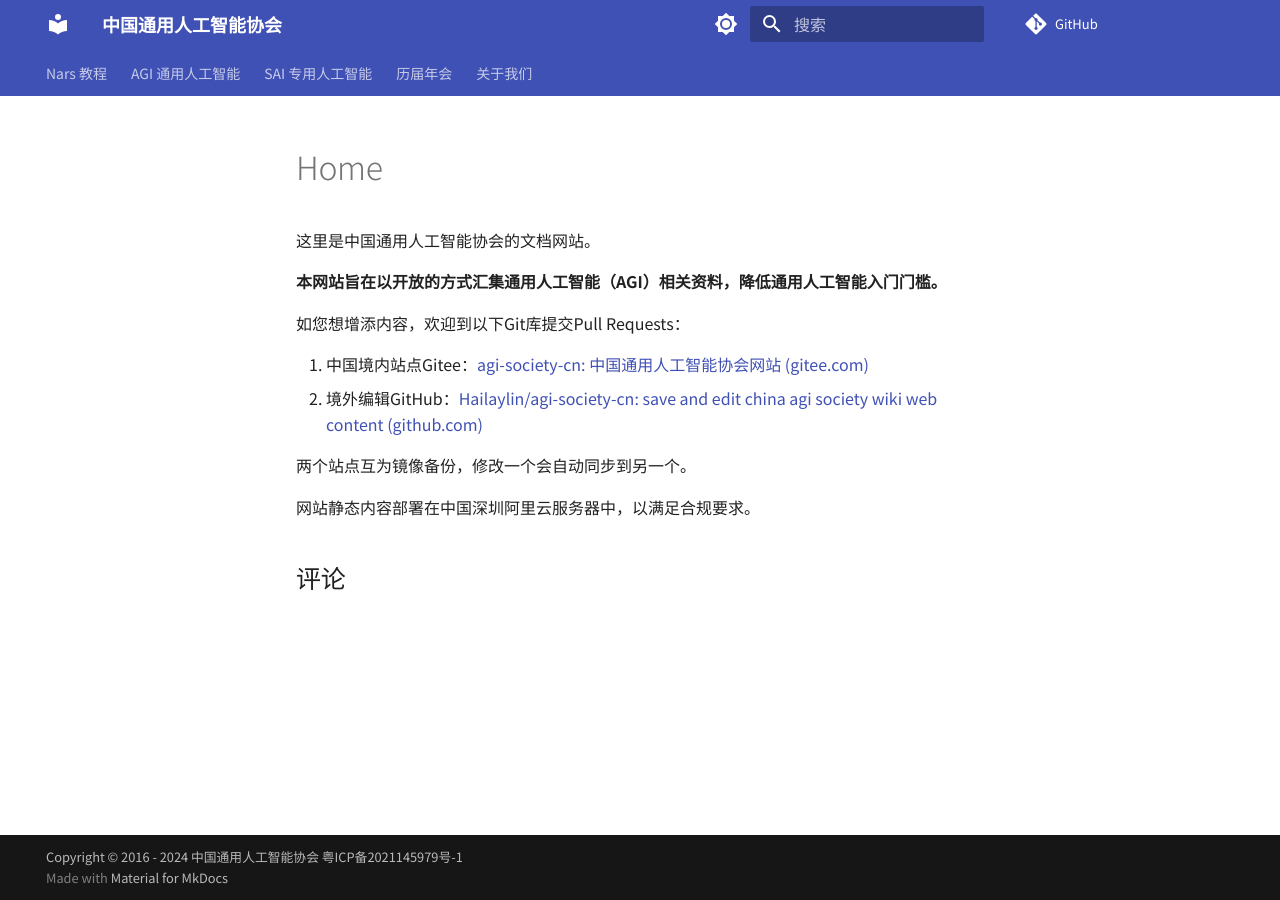
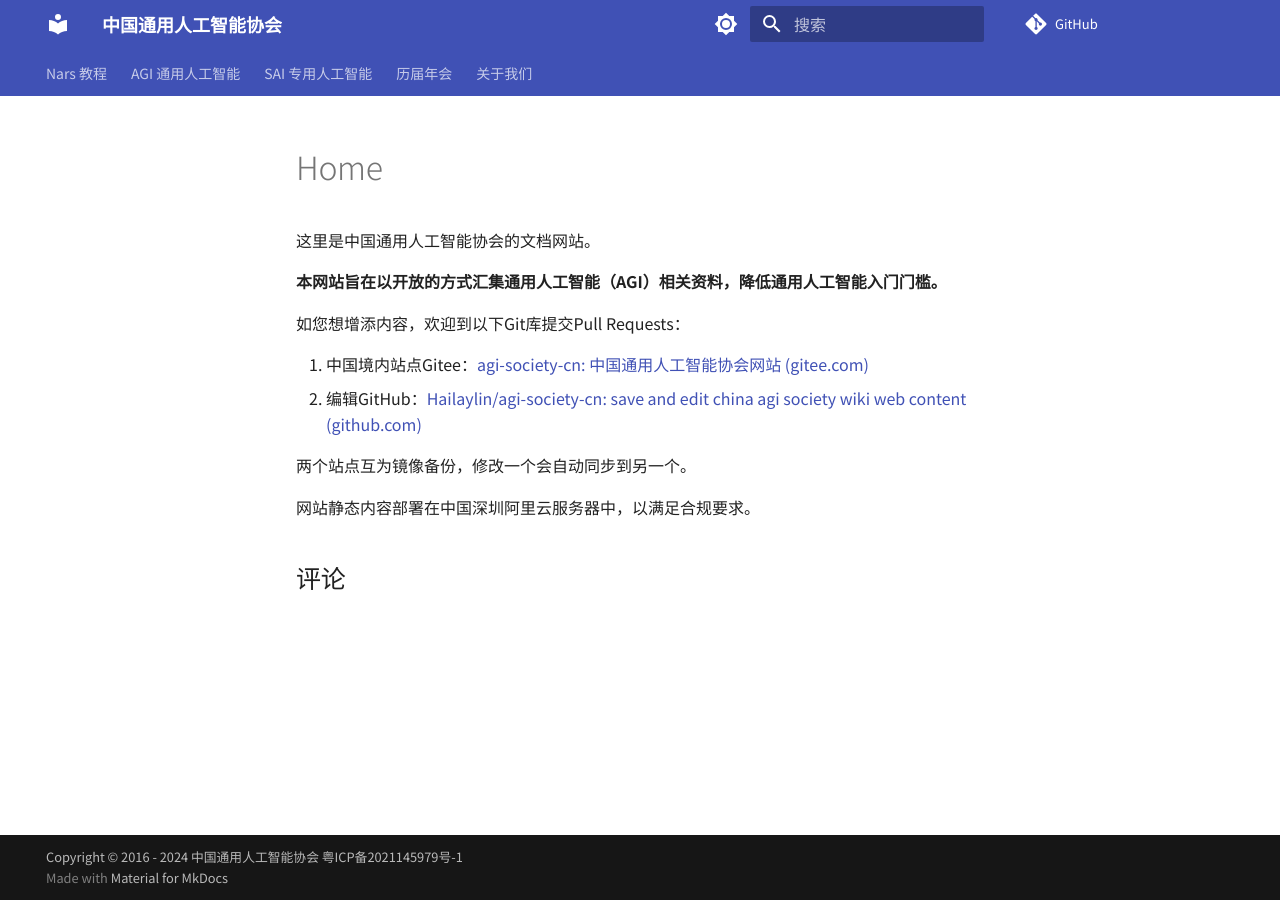
Before and after one commit to Hailaylin/agi-society-cn, an MkDocs documentation site: the page built from docs/index.md, in a window 1280 px wide. Built offline with MkDocs 1.6.1 and Material for MkDocs 9.7.7, drawn with Linux system fonts in a browser that asks for light colours; comment, search, counter and statistics services are not loaded.

Commit message:
📃 docs(2024年会，edit block格式): 修改换行问题：需要空行才能换行

```diff
--- a/docs/index.md
+++ b/docs/index.md
@@ -3,14 +3,12 @@ comments: true
 ---
 这里是中国通用人工智能协会的文档网站。
 
-
 **本网站旨在以开放的方式汇集通用人工智能（AGI）相关资料，降低通用人工智能入门门槛。**
-
 
 如您想增添内容，欢迎到以下Git库提交Pull Requests：
 
 1. 中国境内站点Gitee：[agi-society-cn: 中国通用人工智能协会网站 (gitee.com)](https://gitee.com/Hailay/agi-society-cn)
-2. 境外编辑GitHub：[Hailaylin/agi-society-cn: save and edit china agi society wiki web content (github.com)](https://github.com/Hailaylin/agi-society-cn)
+2. 编辑GitHub：[Hailaylin/agi-society-cn: save and edit china agi society wiki web content (github.com)](https://github.com/Hailaylin/agi-society-cn)
 
 两个站点互为镜像备份，修改一个会自动同步到另一个。
 
```
Also changed, not shown: docs/about/edit.md (+3 -1 lines), docs/conference/2024.md (+22 -1 lines).
